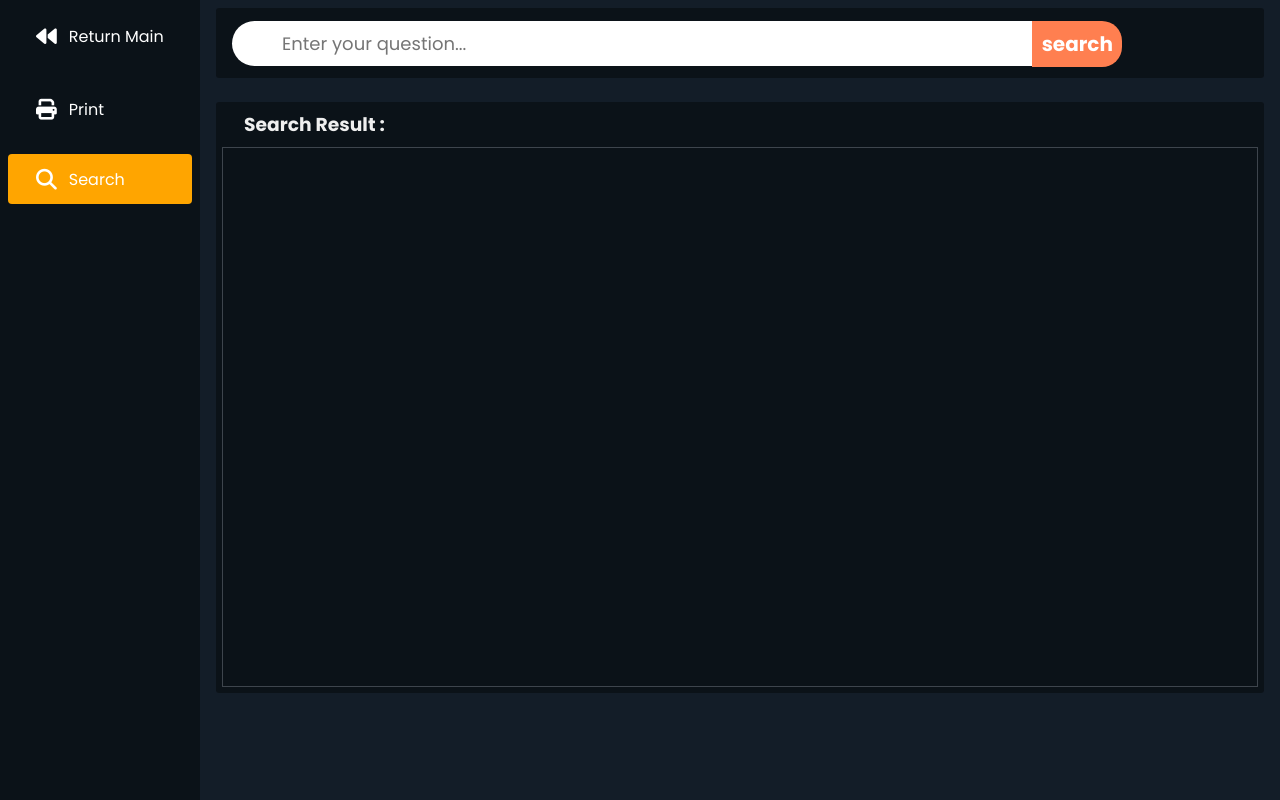
After one commit to COMP5241-2324-Project/project-group10, a Flask app: page /search.html in a window 1280 px wide. The commit adds this page. Run offline with Flask 3, Linux system fonts and the light colour scheme; some libraries are stand-ins or nearby versions.

Commit message:
add search

```diff
--- a/frontend/app.py
+++ b/frontend/app.py
@@ -17,5 +17,9 @@ def g():
 @app.route('/userpage.html')
 def u():
     return  render_template("userpage.html")
+@app.route('/search.html')
+def s():
+    return  render_template("search.html")
+
 if __name__ == '__main__':
     app.run()
--- /dev/null
+++ b/frontend/static/css/search.css
@@ -0,0 +1,557 @@
+@import url('https://fonts.googleapis.com/css2?family=Poppins:wght@300;400;500;600;700&display=swap');
+
+:root {
+    --main: orange;
+    --bg: #0B1218;
+    --bg-body: #131D28;
+}
+
+
+* {
+    font-family: 'Poppins', sans-serif;
+    box-sizing: border-box;
+    text-decoration: none;
+    list-style-type: none;
+    margin: 0;
+    padding: 0;
+}
+
+input, button {
+    outline: none;
+
+
+}
+
+.sidebar {
+    position: fixed;
+    left: 0;
+    top: 0;
+    height: 100%;
+    width: 200px;
+    overflow-y: auto;
+    background: var(--bg);
+
+}
+
+.sidemenu {
+    padding: .5rem;
+    overflow-y: auto;
+}
+
+.sidemenu li {
+    margin-bottom: 1rem;
+}
+
+.sidemenu a {
+    color: #fff;
+    font-size: 1rem;
+    display: flex;
+    padding: 1rem;
+    align-items: center;
+    transition: .3s;
+}
+
+
+.sidemenu a span:first-child {
+    font-size: 1.3rem;
+    padding: 0rem, 1.6rem;
+    margin: 0rem .75rem;
+}
+
+.sidemenu a.active {
+    background: var(--main);
+    color: #fff;
+    border-radius: 4px;
+    height: 50px;
+}
+
+.main-content {
+    margin-left: 200px;
+    min-height: 100vh;
+    background: var(--bg-body);
+    padding: .5rem 1rem;
+}
+
+header {
+    height: 70px;
+    display: flex;
+    justify-content: space-between;
+    align-items: center;
+    background: var(--bg);
+    padding: 0rem 1rem;
+    left: calc(200px + 1rem);
+    right: 1rem;
+    top: .5rem;
+    border-radius: 3px;
+}
+
+/* 搜索框样式 */
+.search{
+    width: 800px;
+    height: 45px;
+    /*background-image: url(搜索.png);    !*搜索框背景图片*!*/
+    background-repeat: no-repeat;        /*设置背景图片不平铺*/
+    border-radius: 30px 0px 0px 30px;
+    padding-left: 50px;
+    background-position: 10px 10px;       /*设置背景图片的位置*/
+    color:darkgray;
+    font-size: 18px;
+    border: none;                   /*去除边框*/
+}
+/* 搜索框获得焦点时样式 */
+.search:focus{
+    outline: coral solid 1px;    /*添加外边框*/
+}
+/* 搜索按钮样式 */
+.btnsearch{
+    position: relative;
+    top: 1px;
+    left: -12px;
+    width: 90px;
+    height: 46px;
+    border: none;
+    background-color: coral;
+    color: #fff;
+    border-radius: 0px 20px 20px 0px;
+    font-size: 20px;
+    cursor: pointer;
+}
+/* 按钮悬浮时样式 */
+.btnsearch:hover{
+    background-color: #ff5900;
+}
+
+/*.search {*/
+/*    display: flex;*/
+/*    padding: 0 1rem;*/
+/*    width: 80%;*/
+/*    border-radius: 20px;*/
+/*    overflow-x: hidden;*/
+/*    border: 1px solid #3e454d;*/
+/*    align-items: center;*/
+/*}*/
+
+/*.search span {*/
+/*    font-size: 1.3rem;*/
+/*    color: #fff;*/
+/*    padding-left: 1rem;*/
+
+/*}*/
+/*.search p {*/
+/*    flex: 1;*/
+/*    height: 45px;*/
+/*    border: none;*/
+/*    background: transparent;*/
+/*    padding-top: .6rem;*/
+/*    text-align: center;*/
+/*    color: #fff;*/
+/*}*/
+/*.header-icons span{*/
+/*    font-size: 1.5rem;*/
+/*    margin-left: 1rem;*/
+/*    color: #fff;*/
+/*}*/
+
+main {
+    margin-top: .5rem;
+    padding: 1rem 0rem;
+
+}
+/* 以上为模板框架css */
+
+
+.cards {
+    display: grid;
+    grid-template-columns: 100% auto;
+    grid-gap: 1.5rem;
+}
+
+.answer {
+    grid-gap: 3rem;
+    background: var(--bg);
+    border-radius: 3px;
+}
+
+.answer-head{
+    padding-left: 20px;
+    justify-content: center;
+    align-items: center;
+    color: #efefef;
+    /*border-bottom: 1px solid #3e454d;*/
+    margin: .5rem;
+}
+
+.answer-content {
+    display: flex;
+    grid-template-columns: repeat(4, 1fr);
+    padding: .5rem;
+    color: #c0c0c0;
+    border-style:solid;
+    border-width:1px;
+    border-color: #3e454d;
+    height: 540px;
+    margin: 6px;
+}
+
+
+
+/*.card-icon {*/
+/*    text-align: center;*/
+/*    display: grid;*/
+/*    place-items: center;*/
+/*}*/
+/*.card-icon span {*/
+/*    height: 45px;*/
+/*    width: 45px;*/
+/*    color: #fff;*/
+/*    font-size: 1.8rem;!* icon 大小*!*/
+/*    border-radius: 50%;*/
+/*    display: grid;*/
+/*    place-items: center;*/
+/*}*/
+
+/*.group span {*/
+/*    color: #0072f2;*/
+/*    background: #e5f3fe;*/
+/*}*/
+
+/*.star span {*/
+/*    color: #f7b731;*/
+/*    background: #fef3e5;*/
+/*}*/
+
+/*.fork span {*/
+/*    color: #fd4258;*/
+/*    background: #f7e3e3;*/
+/*}*/
+
+/*.watch span {*/
+/*    color: #00b19b;*/
+/*    background: #e3f7f3;*/
+/*}*/
+
+/*.card {*/
+/*    padding: .5rem 1rem;*/
+/*    border-radius: 3px;*/
+/*}*/
+
+/*.card-info {*/
+/*    text-align: center;*/
+/*    margin-top: 0rem;*/
+/*}*/
+
+/*.card-info h2{*/
+/*    font-size: 3rem;*/
+/*    color: #efefef;*/
+/*}*/
+
+/*.card-info small {*/
+/*    display: inline-block;*/
+/*    color: var(--main);*/
+/*    font-weight: 500;*/
+/*}*/
+
+
+/*.rightcards1 {*/
+/*    border-radius: 3px;*/
+/*    grid-gap: 3rem;*/
+/*    background: var(--bg);*/
+/*    height: 250px;*/
+/*}*/
+/*.rightcards1-head{*/
+/*    display: flex;*/
+/*    justify-content: center;*/
+/*    align-items: center;*/
+/*    color: #efefef;*/
+/*    border-bottom: 1px solid #3e454d;*/
+/*    margin: .5rem;*/
+/*    */
+/*}*/
+/*.top-3 {*/
+/*    display: grid;*/
+/*    grid-template-rows: repeat(3, 1fr);*/
+/*    justify-content: center;*/
+/*    color: #fff;*/
+/*}*/
+/*.top-3 ul {*/
+/*    counter-reset: section;*/
+/*}*/
+/*.top-3 li {*/
+/*    border-bottom: 1px solid #b8c2cc;*/
+/*    margin: 1rem;*/
+/*    font-size: 1.2rem;*/
+/*    font-weight: 600;*/
+/*}*/
+
+/*.top-3 li:before {*/
+/*    counter-increment: section;*/
+/*    content: counter(section);*/
+/*    display: inline-block;*/
+/*    padding: 0 .75rem;*/
+/*    width: .75rem;*/
+/*    height: 1.2rem;*/
+/*    margin-right: 1rem;*/
+/*    line-height: 1rem;*/
+/*    background: #b8c2cc;*/
+/*    color: #fff;*/
+/*    border-radius: 3px;*/
+/*    text-align: center;*/
+/*    font-weight: 800;*/
+/*}*/
+
+/*.top-3 li:nth-child(1):before {*/
+/*    background: #ffd700*/
+/*}*/
+
+/*.top-3 li:nth-child(2):before {*/
+/*    background: #c0c0c0*/
+/*}*/
+
+/*.top-3 li:nth-child(3):before {*/
+/*    background: #b87333*/
+/*}*/
+
+/*.leftcards2 {*/
+/*    display: grid;*/
+/*    grid-template-columns: 1fr 1fr;*/
+/*    grid-gap: 1.5rem;*/
+/*    height: 300px;*/
+/*}*/
+
+/*.leftcards2-issue {*/
+/*    background: var(--bg);*/
+/*    border-radius: 3px;*/
+/*    height: 280px;*/
+/*}*/
+/*.leftcards2-commit {*/
+/*    background: var(--bg);*/
+/*    border-radius: 3px;*/
+/*    height: 280px;*/
+/*}*/
+
+/*.card-head{*/
+/*    display: flex;*/
+/*    justify-content: center;*/
+/*    align-items: center;*/
+/*    color: #efefef;*/
+/*    border-bottom: 1px solid #3e454d;*/
+/*    margin: .5rem;*/
+
+/*}*/
+
+.cardissue-content {
+    display: flex;
+    align-items: center;
+    border-radius: 3px;
+    margin: 1rem;
+}
+
+.cardtext-issue {
+    align-content: center;
+    margin: auto;
+    padding: .5rem;
+    margin-top: 2rem;
+    border-radius: 3px;
+    display: inline-block;
+    color: var(--main);
+    font-weight: 500;
+    text-align: center;
+}
+#issuecnt {
+    font-size: 3rem;
+    color: #fff;
+}
+
+.card-info-small {
+    display: inline-block;
+    color: var(--main);
+    font-weight: 500;
+    text-align: center;
+}
+
+.card-info-small h2{
+    font-size: 2rem;
+    color: #efefef;
+    align-items: center;
+    text-align: center;
+}
+
+.rightcards2 {
+    border-radius: 3px;
+    background: var(--bg);
+    height: 280px;
+}
+
+
+.cardcommit-content {
+    display: flex;
+    align-items: center;
+    padding: .5rem;
+    margin: 1rem;
+    border-radius: 3px;
+    align-content: center;
+}
+.right2 {
+    margin: auto;
+    padding: auto;
+    border-radius: 3px;
+    margin-top: 2rem;
+}
+
+.lc3-devided {
+    display: grid;
+    grid-template-columns: 1fr 1fr;
+    grid-gap: 1.5rem;
+    height: 300px;
+}
+
+.leftcards3-info {
+    background: var(--bg);
+    border-radius: 3px;
+    height: 280px;
+}
+.leftcards3-chart {
+    background: var(--bg);
+    border-radius: 3px;
+    height: 280px;
+}
+
+.leftcards3-head{
+    display: flex;
+    justify-content: center;
+    align-items: center;
+    color: #efefef;
+    border-bottom: 1px solid #3e454d;
+    margin: .5rem;
+
+}
+
+.leftcards3-content {
+    display: grid;
+    grid-template-columns: repeat(3, 1fr);
+    border-radius: 3px;
+    margin: 1rem;
+    margin-top: 1.5rem;
+}
+
+.lc3 {
+    padding: auto;
+    margin: auto;
+    margin-top: 2rem;
+}
+
+.rightcards3 {
+    border-radius: 3px;
+    background: var(--bg);
+    height: 280px;
+}
+.rightcards3-head{
+    display: flex;
+    justify-content: center;
+    align-items: center;
+    color: #efefef;
+    border-bottom: 1px solid #3e454d;
+    margin: .5rem;
+
+}
+
+.rightcards3-content {
+    display: flex;
+    align-items: center;
+    padding: .5rem;
+    margin: 1rem;
+    border-radius: 3px;
+    align-content: center;
+}
+
+.tables {
+    width: 100%;
+}
+
+.table1 {
+    border-radius: 3px;
+    background: var(--bg);
+    margin-right: .5rem;
+}
+.table1-head{
+    display: flex;
+    justify-content: center;
+    align-items: center;
+    color: #efefef;
+    border-bottom: 1px solid #3e454d;
+    margin: .5rem;
+}
+.table1-content {
+    border-radius: 3px;
+    margin: 1rem;
+}
+
+.btn4table {
+    display: flex;
+    justify-content: center;
+    align-items: center;
+    padding: .5rem;
+    margin: 1rem;
+
+}
+
+button {
+    background-color: #597cfb; /* 设置按钮背景颜色 */
+    color: orange; /* 设置按钮字体颜色 */
+    border: none; /* 移除按钮边框 */
+    padding: .5rem; /* 设置按钮内边距 */
+    text-align: center; /* 设置文本居中对齐 */
+    text-decoration: none; /* 移除文本装饰 */
+    display: inline-block; /* 设置为内联块级元素 */
+    font-size: 1rem; /* 设置字体大小 */
+    margin: .5rem; /* 设置外边距 */
+    cursor: pointer; /* 设置鼠标悬停时的光标样式 */
+    transition: background-color 0.3s; /* 设置背景颜色过渡效果 */
+    border-radius: 3px; /* 设置边框圆角 */
+    font-weight: 700;
+}
+
+button:hover {
+    background-color: #d3cdfc; /* 设置鼠标悬停时的背景颜色 */
+}
+
+#repo-list {
+    table-layout: fixed;
+    width: 100%; /* 设置表格宽度为100% */
+}
+
+#repo-list th {
+    background-color: #3e454d; /* 设置表头背景颜色 */
+    color: #fff; /* 设置表头字体颜色 */
+    font-weight: 500; /* 设置表头字体粗细 */
+    padding: .5rem; /* 设置表头内边距 */
+    text-align: center; /* 设置文本左对齐 */
+    border : 1px solid white;
+    text-align: center;
+    padding : .5rem;
+    color : #fff;
+}
+#repo-list th:nth-child(1) {
+    width: 20%;
+}
+
+#repo-list th:nth-child(2) {
+    width: 30%;
+}
+
+#repo-list th:nth-child(3) {
+    width: 12.5%;
+}
+
+#repo-list th:nth-child(4) {
+    width: 12.5%;
+}
+
+#repo-list th:nth-child(5) {
+    width: 12.5%;
+}
+
+#repo-list th:nth-child(6) {
+    width: 12.5%;
+
+}
--- a/frontend/static/jss/grouppage.js
+++ b/frontend/static/jss/grouppage.js
@@ -27,7 +27,6 @@ async function fetchData_repo(repoid) {
   //const response = await fetch("http://127.0.0.1:5001/repo/get_repo/1932083" );
   const response = await fetch("https://bug-free-orbit-jjjvj5wgx995c5ggp-5001.app.github.dev/repo/get_repo/" + repoid);
   //const response = await fetch("https://studious-space-acorn-r44qgpg79pp6255q6-5000.app.github.dev/repo/get_repo/" + repoid);
-
   //const response = await fetch("http://127.0.0.1:5001/repo/get_repo/" + repoid);
   //const response = await fetch("https://studious-tribble-7vv65q69677jhrrxq-5000.app.github.dev/repo/get_repo/" + repoid);
   const json4org = await response.json();
@@ -49,13 +48,15 @@ async function fetchDataAllUsers(reponame) {
 async function fetchData4print(raw) {
   console.log(raw);
   //const response = await fetch("http://127.0.0.1:5001/user/get_all_users/" + reponame);
-  const response = await fetch("https://studious-space-acorn-r44qgpg79pp6255q6-5000.app.github.dev/genai/genai_group", {
+  const response = await fetch("https://bug-free-orbit-jjjvj5wgx995c5ggp-5001.app.github.dev/genai/genai_group", {
+  //const response = await fetch("https://studious-space-acorn-r44qgpg79pp6255q6-5000.app.github.dev/genai/genai_group", {
     //const response = await fetch("https://studious-tribble-7vv65q69677jhrrxq-5000.app.github.dev/genai/genai_group", {
     method: 'POST', // 或者 'PUT'
     headers: {
       'Content-Type': 'application/json',
     },
     body: JSON.stringify(raw),
+
   });
   const json4print = await response.json();
   console.log(json4print);
--- a/frontend/static/jss/overview.js
+++ b/frontend/static/jss/overview.js
@@ -24,7 +24,7 @@ fetchData_org().then(function (data) {
   // 处理返回的JSON数据
   console.log(data.data);
   //选择第一个组织
-  var row0 = data.data.rows[1];
+  var row0 = data.data.rows[0];
   var orgID;
   var orgName;
   var orgRepoCount;
--- /dev/null
+++ b/frontend/static/jss/search.js
@@ -0,0 +1,64 @@
+var question;
+
+// 在某个函数中调用 fetchResult()，使用 await 等待函数完成
+async function doSearch() {
+  question = document.getElementById('keywords').value;
+  document.getElementById('content').value = '';
+  if (question == "") {
+    alert("Keywords can't be blank");
+    return false;
+  } else {
+    try {
+      await fetchResult(question);
+    } catch (error) {
+      console.log('error', error);
+      var dom = document.getElementById('content');
+      dom.innerHTML = 'Error: ' + error.message;
+    }
+  }
+}
+
+async function fetchResult(question) {
+  var myHeaders = new Headers();
+  myHeaders.append("User-Agent", "Apifox/1.0.0 (https://apifox.com)");
+  myHeaders.append("Content-Type", "application/json");
+
+  var raw = JSON.stringify({
+    "code": 0,
+    "message": question,
+    "data": {
+      "text": "string"
+    }
+  });
+
+  var requestOptions = {
+    method: 'POST',
+    headers: myHeaders,
+    body: raw,
+    redirect: 'follow',
+    /*mode: 'no-cors'*/
+  };
+
+  try {
+    const response = await fetch("https://bug-free-orbit-jjjvj5wgx995c5ggp-5001.app.github.dev/genai/genai_other", requestOptions);
+    const data = await response.json();
+    console.log(data);
+    console.log(typeof(data));
+    var dom = document.getElementById('content');
+    //console.log(data.data.rows);
+    dom.innerHTML = data.data.rows;
+  } catch (error) {
+    console.log('error', error);
+    var dom = document.getElementById('content');
+    dom.innerHTML = 'Error: ' + error.message;
+  }
+}
+function doPrint() {
+  var dom = document.getElementById('content');
+  var win = window.open('', '_blank', 'popup=1');
+  win.document.write(dom.outerHTML);
+  win.print();
+  win.close();
+
+  return false;
+}
--- a/frontend/static/jss/userpage.js
+++ b/frontend/static/jss/userpage.js
@@ -53,7 +53,8 @@ async function fetchDataAllActivities(userid) {
 async function fetchData4print(raw) {
   console.log(raw);
   //const response = await fetch("http://127.0.0.1:5001/user/get_all_users/" + reponame);
-  const response = await fetch("https://studious-space-acorn-r44qgpg79pp6255q6-5000.app.github.dev/genai/genai_student", {
+  const response = await fetch("https://bug-free-orbit-jjjvj5wgx995c5ggp-5001.app.github.dev/genai/genai_student", {
+  //const response = await fetch("https://studious-space-acorn-r44qgpg79pp6255q6-5000.app.github.dev/genai/genai_student", {
     //const response = await fetch("https://studious-tribble-7vv65q69677jhrrxq-5000.app.github.dev/genai/genai_student", {
     method: 'POST', // 或者 'PUT'
     headers: {
--- a/frontend/templates/grouppage.html
+++ b/frontend/templates/grouppage.html
@@ -36,6 +36,11 @@
                         <span>Print</span>
                     </a>
                 </li>
+                <li>
+                    <a href="./search.html">
+                        <span class="fas fa-search"></span>
+                        <span>Search</span>
+                    </a>
             </ul>
         </div>
     </div>
--- a/frontend/templates/overview.html
+++ b/frontend/templates/overview.html
@@ -33,6 +33,11 @@
                         <span>Print</span>
                     </a>
                 </li>
+                <li>
+                    <a href="./search.html">
+                        <span class="fas fa-search"></span>
+                        <span>Search</span>
+                    </a>
             </ul>
         </div>
     </div>
--- /dev/null
+++ b/frontend/templates/search.html
@@ -0,0 +1,65 @@
+<!DOCTYPE html>
+<html lang="en">
+
+<head>
+    <meta charset="UTF-8">
+    <meta name="viewport" content="width=device-width, minimun-scale=1, maximum-scale=1
+    , initial-scale=1.0">
+    <title>Main Page</title>
+    <script src="https://kit.fontawesome.com/e48f71af9c.js" crossorigin="anonymous"></script>
+    <link rel="stylesheet" href="https://cdnjs.cloudflare.com/ajax/libs/morris.js/0.5.1/morris.css">
+    <link rel="stylesheet" href="{{ url_for('static', filename='css/search.css') }}">
+</head>
+
+<body>
+    <div class="sidebar">
+        <div class="sidemenu">
+            <ul>
+                <li>
+                    <a href="./">
+                        <span class="fas fa-backward"></span>
+                        <span>Return Main</span>
+                    </a>
+                </li>
+                <li>
+                    <a href="#" onclick="doPrint()">
+                        <span class="fas fa-print"></span>
+                        <span>Print</span>
+                    </a>
+                </li>
+                <li>
+                    <a href="#" class="active">
+                        <span class="fas fa-search"></span>
+                        <span>Search</span>
+                    </a>
+                </li>
+            </ul>
+        </div>
+    </div>
+    <div class="main-content">
+        <header>
+       <div class="searchcontainer">
+            <input id="keywords" type="text" placeholder="Enter your question..." class="search">
+            <button class="btnsearch" onclick="doSearch();">search</button>
+        </div>
+
+        </header>
+        <main>
+            <div class="cards">
+                <div class="answer">
+                    <div class="answer-head">
+                        <h3>Search Result :</h3>
+                    </div>
+                    <div class="answer-content">
+                        <span id="content"></span>
+                    </div>
+                </div>
+            </div>
+        </main>
+    </div>
+
+    <script src="{{ url_for('static', filename='jss/search.js') }}"></script>
+
+</body>
+
+</html>
--- a/frontend/templates/userpage.html
+++ b/frontend/templates/userpage.html
@@ -42,6 +42,11 @@
             <span>Print</span>
           </a>
         </li>
+        <li>
+          <a href="./search.html">
+            <span class="fas fa-search"></span>
+            <span>Search</span>
+          </a>
       </ul>
     </div>
   </div>
```
Also changed, not shown: 3 other files.
